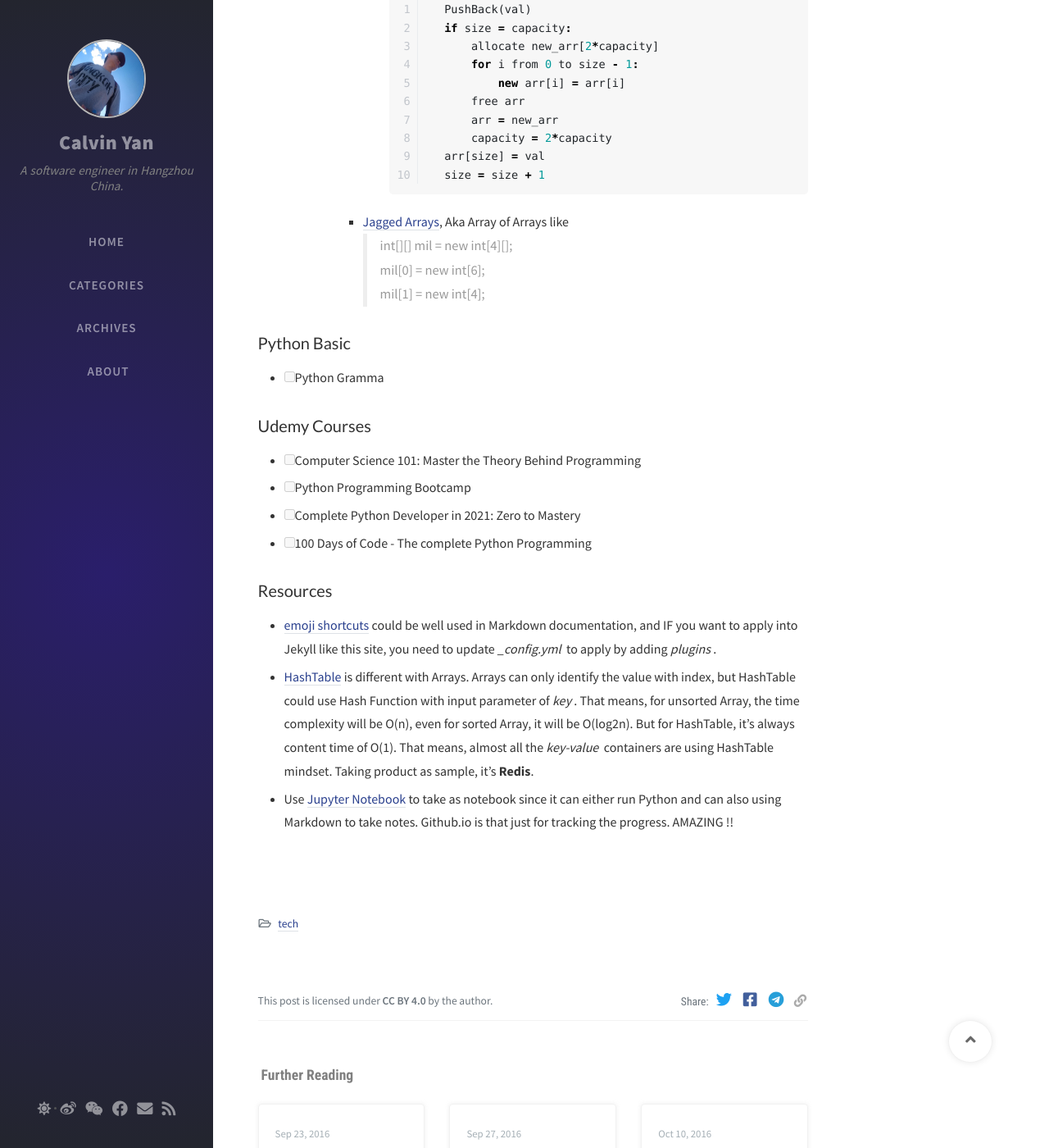
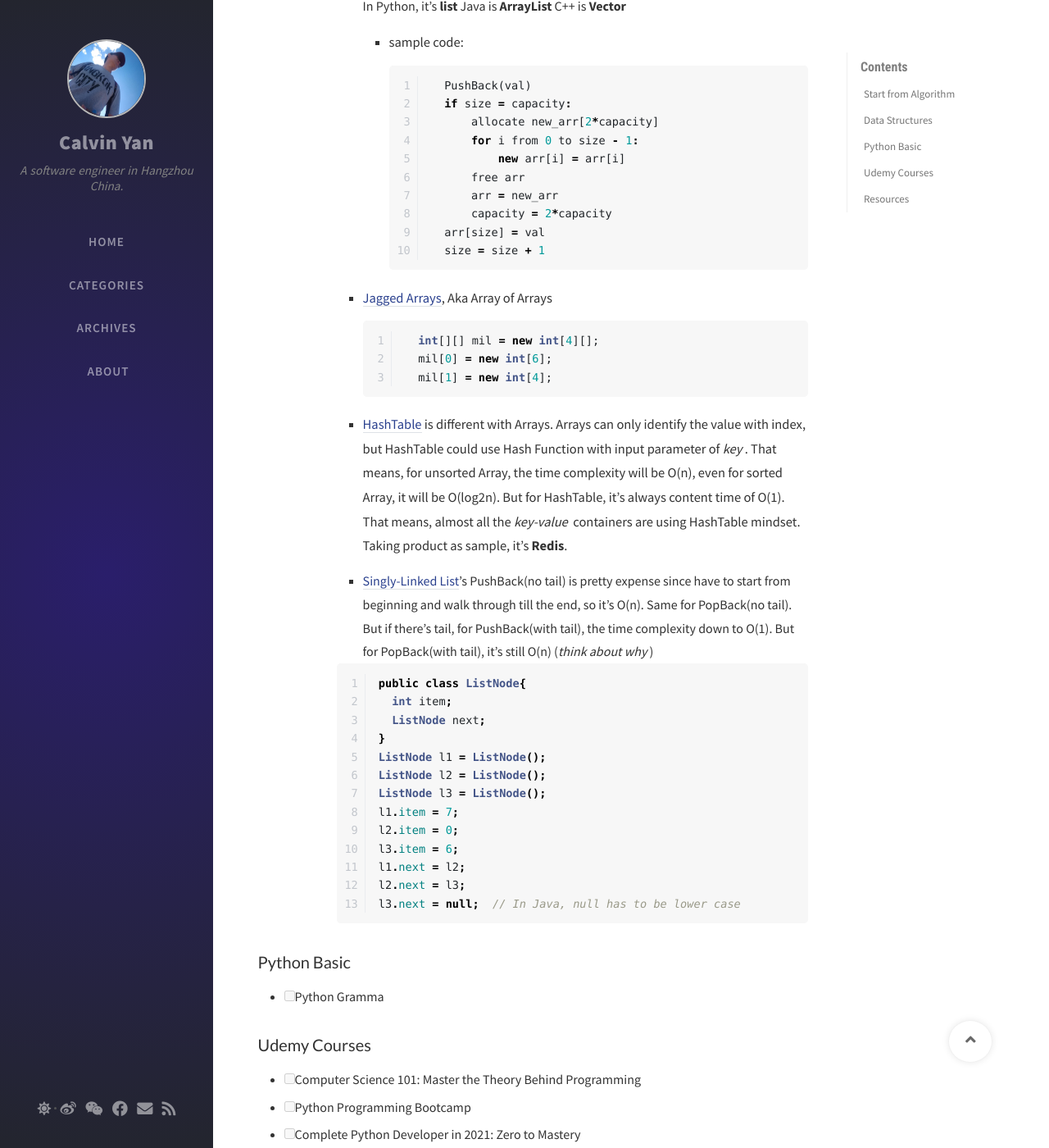
Before and after one commit to hicalvin/hicalvin.github.io, a Jekyll site: the page built from _posts/2021-10-28-abc_always_being_coding.md, in a window 1280 px wide and 1400 px high, scrolled down 1555 px. Shown: the whole window at 82% size. Built offline with Jekyll 4.4.1, drawn with Linux system fonts in a browser that asks for light colours; nearby versions of some CDN libraries; emoji names are drawn with the system emoji font; comment, search, counter and statistics services are not loaded; some of the changed text lies outside the part shown.

Commit message:
update ABC post

````diff
--- a/_posts/2021-10-28-abc_always_being_coding.md
+++ b/_posts/2021-10-28-abc_always_being_coding.md
@@ -30,7 +30,10 @@
 - [ ] Arrays
   - [ ] About Arrays
     - [x] [Arrays(video)](https://www.coursera.org/lecture/data-structures/arrays-OsBSF). Great video. Understand benefits of using Arrays
-    - [ ] [CS61B:Data Structures - Iteration and Arrays I by Jonathan Shewchuk from UC-Berkeley](https://archive.org/details/ucberkeley_webcast_Wp8oiO_CZZE)
+    - [x] [CS61B:Data Structures - Iteration and Arrays I by Jonathan Shewchuk from UC-Berkeley](https://archive.org/details/ucberkeley_webcast_Wp8oiO_CZZE)
+    - [x] [Linked List (video)](https://www.coursera.org/lecture/data-structures/singly-linked-lists-kHhgK)
+    - [ ] [CS 61B Lecture 7 : Linked List I](https://archive.org/details/ucberkeley_webcast_htzJdKoEmO0)
+    ---
     - Notes
       - Array: Contiguous area of memory consisting of equal-size elements indexed by contiguous integers
       - Constant-time access: array_addr+elem_size*(i - first_index)
@@ -51,10 +54,33 @@
             size = size + 1
           ```
 
-      - [Jagged Arrays](https://www.youtube.com/watch?v=1jtrQqYpt7g), Aka Array of Arrays like
-        > int[][] mil = new int[4][];
+      - [Jagged Arrays](https://www.youtube.com/watch?v=1jtrQqYpt7g), Aka Array of Arrays
+
+        ```c++
+          int[][] mil = new int[4][];
           mil[0] = new int[6];
           mil[1] = new int[4];
+        ```
+
+      - [HashTable](https://zhuanlan.zhihu.com/p/84327339) is different with Arrays. Arrays can only identify the value with index, but HashTable could use Hash Function with input parameter of *key*. That means, for unsorted Array, the time complexity will be O(n), even for sorted Array, it will be O(log2n). But for HashTable, it's always content time of O(1). That means, almost all the *key-value* containers are using HashTable mindset. Taking product as sample, it's **Redis**.
+
+      - [Singly-Linked List](https://www.coursera.org/lecture/data-structures/singly-linked-lists-kHhgK)'s PushBack(no tail) is pretty expense since have to start from beginning and walk through till the end, so it's O(n). Same for PopBack(no tail). But if there's tail, for PushBack(with tail), the time complexity down to O(1). But for PopBack(with tail), it's still O(n) (*think about why*)
+
+      ```java
+      public class ListNode{
+        int item;
+        ListNode next;
+      }
+      ListNode l1 = ListNode();
+      ListNode l2 = ListNode();
+      ListNode l3 = ListNode();
+      l1.item = 7;
+      l2.item = 0;
+      l3.item = 6;
+      l1.next = l2;
+      l2.next = l3;
+      l3.next = null;  // In Java, null has to be lower case
+      ```
 
 ### Python Basic
 
@@ -70,5 +96,4 @@
 ### Resources
 
 - [emoji shortcuts](https://github.com/ikatyang/emoji-cheat-sheet/blob/master/README.md) could be well used in Markdown documentation, and IF you want to apply into Jekyll like this site, you need to update *_config.yml* to apply by adding *plugins*.
-- [HashTable](https://zhuanlan.zhihu.com/p/84327339) is different with Arrays. Arrays can only identify the value with index, but HashTable could use Hash Function with input parameter of *key*. That means, for unsorted Array, the time complexity will be O(n), even for sorted Array, it will be O(log2n). But for HashTable, it's always content time of O(1). That means, almost all the *key-value* containers are using HashTable mindset. Taking product as sample, it's **Redis**.
-- Use [Jupyter Notebook](https://jupyter.org/) to take as notebook since it can either run Python and can also using Markdown to take notes. Github.io is that just for tracking the progress. AMAZING !!
+- Use [Jupyter Notebook](https://jupyter.org/) to take as notebook since it can either run Python and can also using Markdown to take notes. Github.io is that just for tracking the progress. **AMAZING !!**
````
